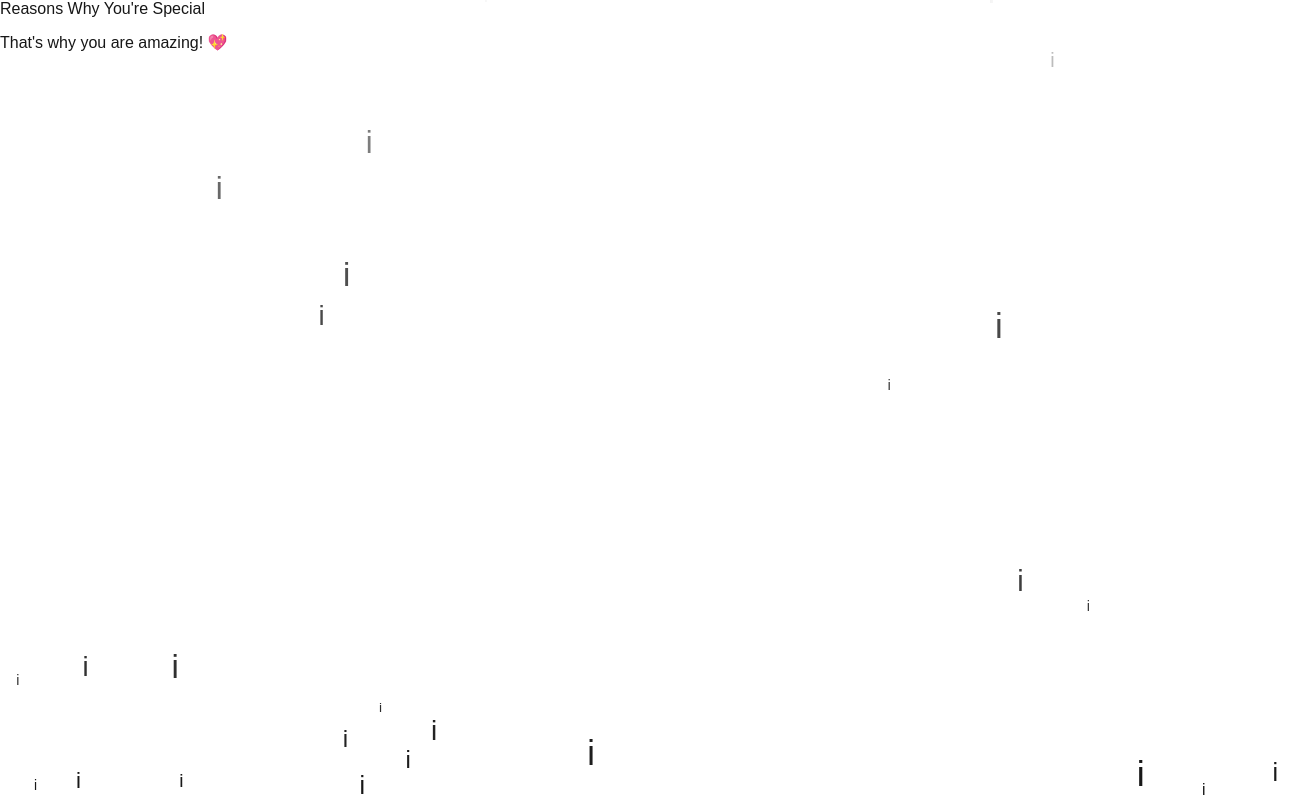
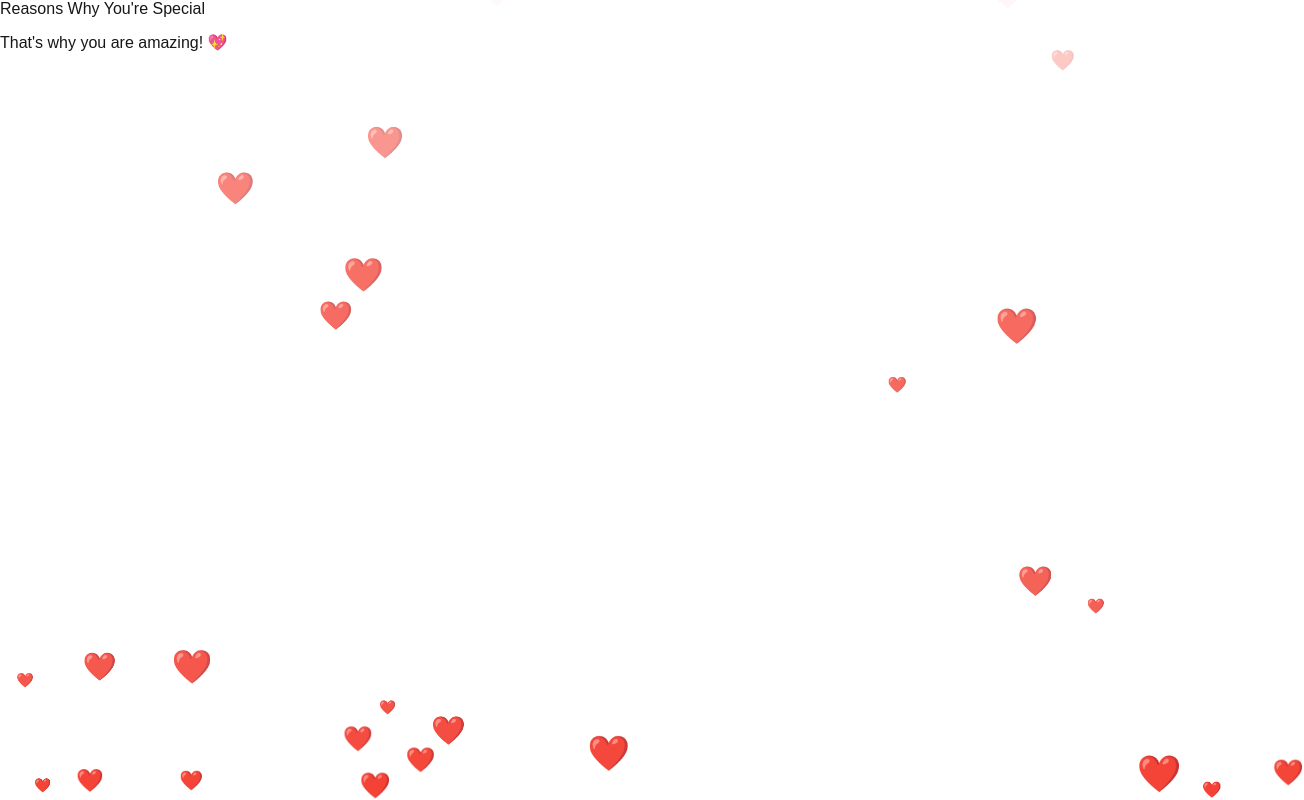
Before and after one commit to zaheerLangrial/P-App, a Next.js app in the folder frontend/: page /reason-list in a window 1280 px wide. Shown: the whole page, 1304 px wide, since content can reach past the window. Built offline with nearby package versions, Linux system fonts and the light colour scheme; no server answers.

Commit message:
Fix heart icon

```diff
--- a/frontend/src/app/reason-list/page.tsx
+++ b/frontend/src/app/reason-list/page.tsx
@@ -76,7 +76,7 @@ const ReasonList = () => {
               fontSize: `${0.8 + Math.random() * 1.5}rem`
             }}
           >
-            i
+            ❤️
           </div>
         ))}
       </div>
```
